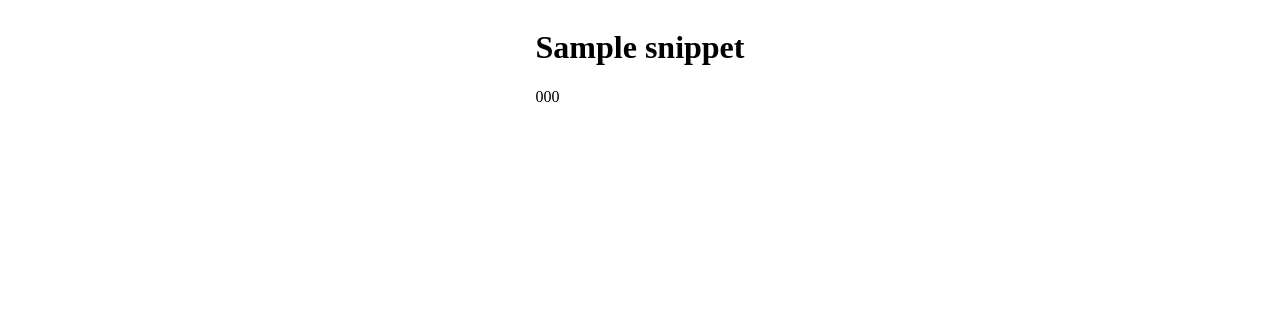
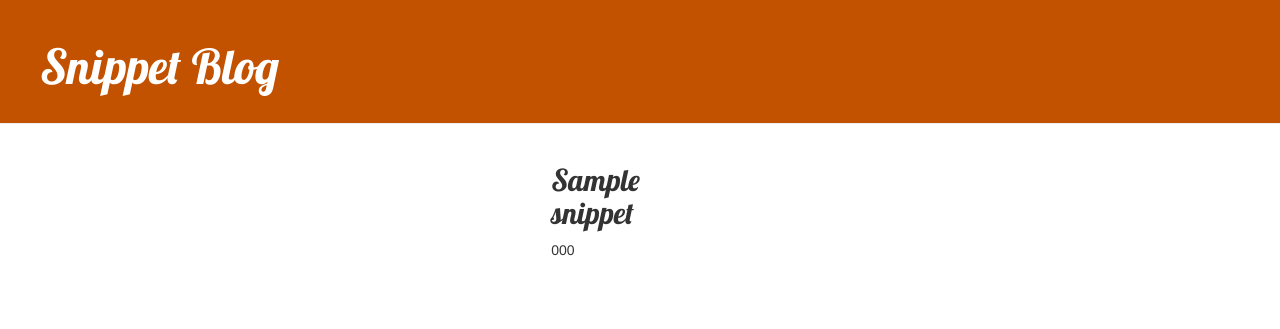
Before and after one commit to Losten13/blog_project, a Django app: page /blog/snippets/1/ in a window 1280 px wide. Shown: the top 329 px of the page. Run offline with Django 3.2, Linux system fonts and the light colour scheme; a user stored in the database is signed in; tables that the repository leaves empty hold one stand-in row (values such as "Sample post"); some libraries are stand-ins or nearby versions.

Commit message:
initffreg

```diff
--- a/authentication/templates/registration/login.html
+++ b/authentication/templates/registration/login.html
@@ -35,7 +35,7 @@
 			 background-color: #ECF0F1;
 		}
 		form button{
-			background-color: #3498DB;
+			background-color: #C25100;
 			color: #fff;
 			line-height: 40px;
 			cursor: pointer;
@@ -44,7 +44,7 @@
 		}
 		form button:hover,
 		form button:active {
-			background-color: #1F78B4;
+			background-color: #873800;
 		}
 </style>
 
--- a/authentication/urls.py
+++ b/authentication/urls.py
@@ -1,5 +1,5 @@
 from django.urls import path, include
 
 urlpatterns = [
-    path('', include('django.contrib.auth.urls'),{'template_name':'login.html'}),
+    path('', include('django.contrib.auth.urls'), {'template_name': 'login.html'}),
 ]
--- a/blog/static/blog/style.css
+++ b/blog/static/blog/style.css
@@ -1,3 +1,53 @@
+h1 a, h2 a {
+    color: #C25100;
+    font-family: 'Lobster';
+}
+
+.page-header {
+    background-color: #C25100;
+    margin-top: 0;
+    padding: 20px 20px 20px 40px;
+}
+
+.page-header h1, .page-header h1 a, .page-header h1 a:visited, .page-header h1 a:active {
+    color: #ffffff;
+    font-size: 36pt;
+    text-decoration: none;
+}
+
+
+h1, h2, h3, h4 {
+    font-family: 'Lobster', cursive;
+}
+
+.date {
+    color: #828282;
+}
+
+.save {
+    float: right;
+}
+
+.post-form textarea, .post-form input {
+    width: 100%;
+}
+
+.top-menu, .top-menu:hover, .top-menu:visited {
+    color: #ffffff;
+    float: right;
+    font-size: 26pt;
+    margin-right: 20px;
+}
+
+.post {
+    margin-bottom: 70px;
+}
+
+.post h2 a, .post h2 a:visited {
+    color: #000000;
+}
+
+
 .container {
   width:100%;
   display: flex;
--- a/blog/templates/base.html
+++ b/blog/templates/base.html
@@ -1,16 +1,25 @@
 
-<!DOCTYPE html>
-<html lang="en">
-<head>
-    {% load static %}
+{% load static %}
+<html>
+    <head>
+        <title>Snippet Blog</title>
+        <link rel="stylesheet" href="//maxcdn.bootstrapcdn.com/bootstrap/3.2.0/css/bootstrap.min.css">
+        <link rel="stylesheet" href="//maxcdn.bootstrapcdn.com/bootstrap/3.2.0/css/bootstrap-theme.min.css">
+        <link href='//fonts.googleapis.com/css?family=Lobster&subset=latin,latin-ext' rel='stylesheet' type='text/css'>
+        <link rel="stylesheet" type="text/css" href="{% static 'blog/style.css' %}">
+    </head>
+    <body>
+        <div class="page-header">
+            <h1><a href="/">Snippet Blog</a></h1>
+        </div>
 
-    <link rel="stylesheet" type="text/css" href="{% static 'blog/style.css' %}">
-    <title>{% block title %}My amazing site{% endblock %}</title>
-</head>
-
-<body>
- <div id="content">
-        {% block content %}{% endblock %}
-    </div>
-</body>
+        <div class="content container">
+            <div class="row">
+                <div class="col-md-8">
+                {% block content %}
+                {% endblock %}
+                </div>
+            </div>
+        </div>
+    </body>
 </html>
--- a/blog/templates/blog/snippet_detail.html
+++ b/blog/templates/blog/snippet_detail.html
@@ -1,10 +1,8 @@
-{% extends "base.html" %}
+{% extends 'base.html' %}
+
 {% block content %}
-<div class = "container">
-    <div>
-    <h1>{{ object.title }}</h1>
-    <p>{{ object.snippet_code }}</p>
-
+    <div class="post">
+        <h2>{{ object.title }}</h2>
+        <p>{{ object.snippet_code|linebreaksbr }}</p>
     </div>
-</div>
 {% endblock %}
--- a/blog/urls.py
+++ b/blog/urls.py
@@ -5,7 +5,7 @@ from django.urls import path, include
 from blog.views import SnippetFeedView, SnippetDetailView
 
 urlpatterns = [
-    path('feed', login_required(SnippetFeedView.as_view()), name='snippet_list'),
+    path('feed', SnippetFeedView.as_view(), name='snippet_list'),
     path('snippets/<int:pk>/', login_required(SnippetDetailView.as_view()), name='snippet_detail'),
     path('', include('authentication.urls')),
 ]
--- a/blog/views.py
+++ b/blog/views.py
@@ -6,8 +6,10 @@ from .models import Snippet
 class SnippetFeedView(ListView):
     model = Snippet
 
-    def get_queryset(self):
-        return self.model.objects.filter(creator_id=self.request.user.id).order_by('-id')
+    # def get_queryset(self):
+    #     return self.model.objects.filter(creator_id=self.request.user.id).order_by('-id')
+
+
 
 
 class SnippetDetailView(DetailView):
```
Also changed, not shown: blog/templates/blog/snippet_list.html (+4 -9 lines).
